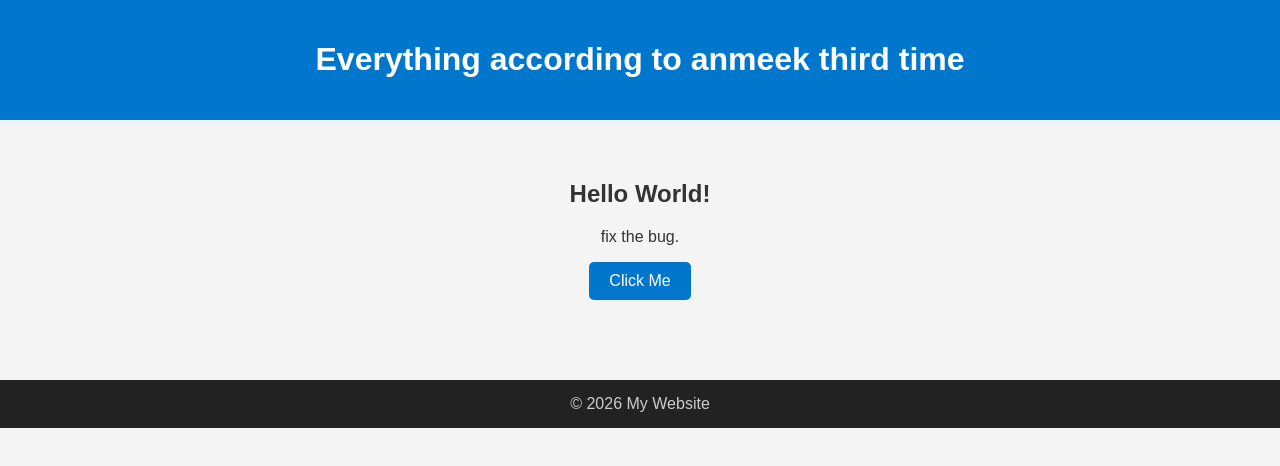
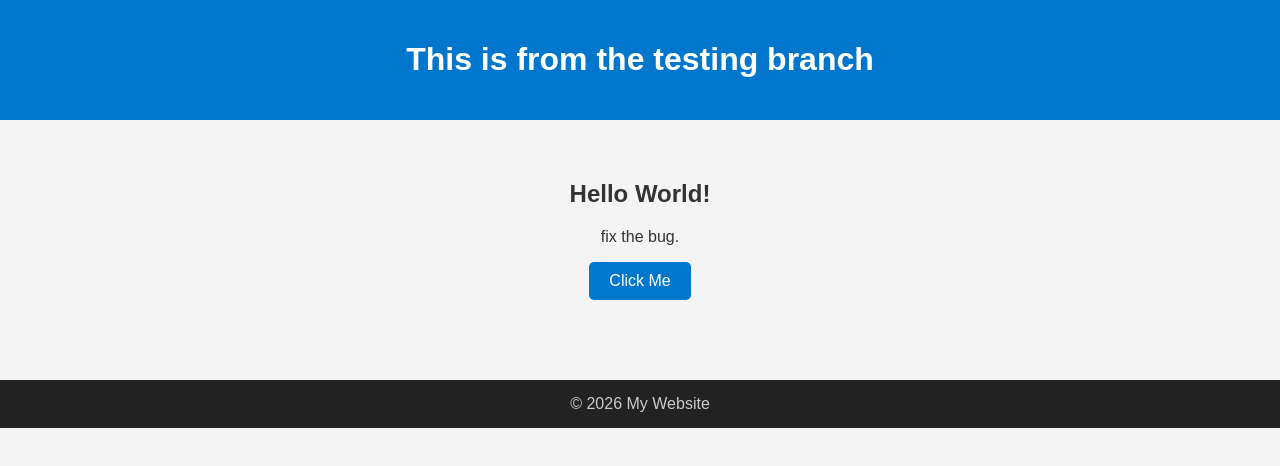
Before and after one commit to ashut3005/pypeaitestin, a website: page frontend/index.html in a window 1280 px wide. Drawn offline with Linux system fonts and the light colour scheme.

Commit message:
commit from the testing branch

```diff
--- a/frontend/index.html
+++ b/frontend/index.html
@@ -52,7 +52,7 @@
 <body>
 
   <header>
-    <h1>Everything according to anmeek third time</h1>
+    <h1>This is from the testing branch</h1>
   </header>
 
   <main>
```
